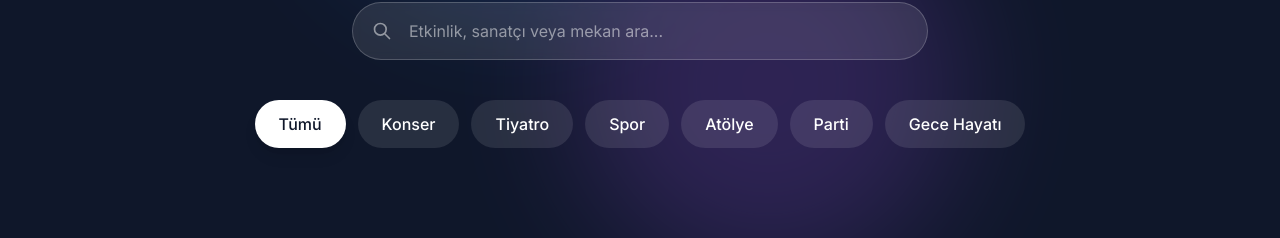
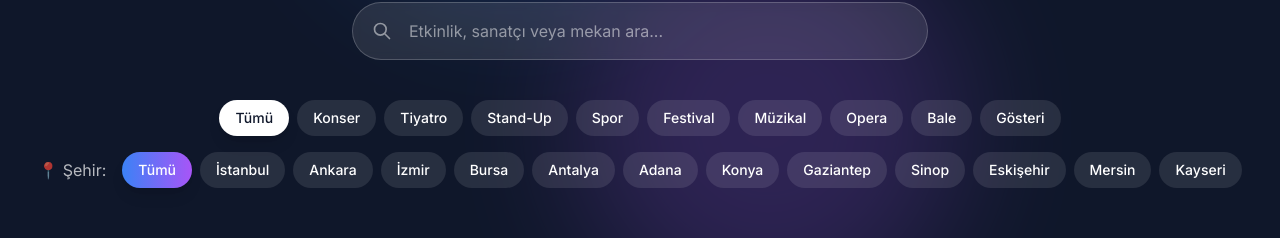
Before and after one commit to BiletLink/BiletLink-Frontend, a Next.js app: page / in a window 1280 px wide. Shown: the part 448-686 px from the top of the page. Built offline with nearby package versions, Linux system fonts and the light colour scheme; no server answers.

Commit message:
feat: Add city filter dropdown and updated categories to homepage

```diff
--- a/app/page.tsx
+++ b/app/page.tsx
@@ -40,6 +40,7 @@ export default function Home() {
     const [loading, setLoading] = useState(true);
     const [loadingMore, setLoadingMore] = useState(false);
     const [activeCategory, setActiveCategory] = useState('Tümü');
+    const [activeCity, setActiveCity] = useState('Tümü');
     const [searchQuery, setSearchQuery] = useState('');
     const [offset, setOffset] = useState(0);
     const [hasMore, setHasMore] = useState(true);
@@ -47,7 +48,8 @@ export default function Home() {
 
     const debouncedSearch = useDebounce(searchQuery, 300);
 
-    const categories = ['Tümü', 'Konser', 'Tiyatro', 'Spor', 'Atölye', 'Parti', 'Gece Hayatı'];
+    const categories = ['Tümü', 'Konser', 'Tiyatro', 'Stand-Up', 'Spor', 'Festival', 'Müzikal', 'Opera', 'Bale', 'Gösteri'];
+    const cities = ['Tümü', 'İstanbul', 'Ankara', 'İzmir', 'Bursa', 'Antalya', 'Adana', 'Konya', 'Gaziantep', 'Sinop', 'Eskişehir', 'Mersin', 'Kayseri'];
 
     const fetchEvents = useCallback(async (reset: boolean = false) => {
         try {
@@ -73,6 +75,10 @@ export default function Home() {
                 params.append('category', activeCategory);
             }
 
+            if (activeCity !== 'Tümü') {
+                params.append('city', activeCity);
+            }
+
             const response = await fetch(`${apiUrl}/api/events?${params}`);
             const data = await response.json();
 
@@ -89,12 +95,12 @@ export default function Home() {
             setLoading(false);
             setLoadingMore(false);
         }
-    }, [offset, debouncedSearch, activeCategory]);
+    }, [offset, debouncedSearch, activeCategory, activeCity]);
 
-    // Initial load and search/category change
+    // Initial load and search/category/city change
     useEffect(() => {
         fetchEvents(true);
-    }, [debouncedSearch, activeCategory]);
+    }, [debouncedSearch, activeCategory, activeCity]);
 
     const loadMore = () => {
         setOffset(prev => prev + LIMIT);
@@ -157,17 +163,34 @@ export default function Home() {
                     </div>
 
                     {/* Category Filters */}
-                    <div className="flex flex-wrap justify-center gap-3">
+                    <div className="flex flex-wrap justify-center gap-2 mb-4">
                         {categories.map((cat) => (
                             <button
                                 key={cat}
                                 onClick={() => setActiveCategory(cat)}
-                                className={`px-6 py-3 rounded-full font-medium transition-all ${activeCategory === cat
+                                className={`px-4 py-2 rounded-full text-sm font-medium transition-all ${activeCategory === cat
                                     ? 'bg-white text-slate-900 shadow-lg'
                                     : 'bg-white/10 text-white hover:bg-white/20'
                                     }`}
                             >
                                 {cat}
+                            </button>
+                        ))}
+                    </div>
+
+                    {/* City Filter */}
+                    <div className="flex flex-wrap justify-center gap-2">
+                        <span className="text-white/70 flex items-center mr-2">📍 Şehir:</span>
+                        {cities.map((city) => (
+                            <button
+                                key={city}
+                                onClick={() => setActiveCity(city)}
+                                className={`px-4 py-2 rounded-full text-sm font-medium transition-all ${activeCity === city
+                                    ? 'bg-gradient-to-r from-blue-500 to-purple-500 text-white shadow-lg'
+                                    : 'bg-white/10 text-white hover:bg-white/20'
+                                    }`}
+                            >
+                                {city}
                             </button>
                         ))}
                     </div>
```
